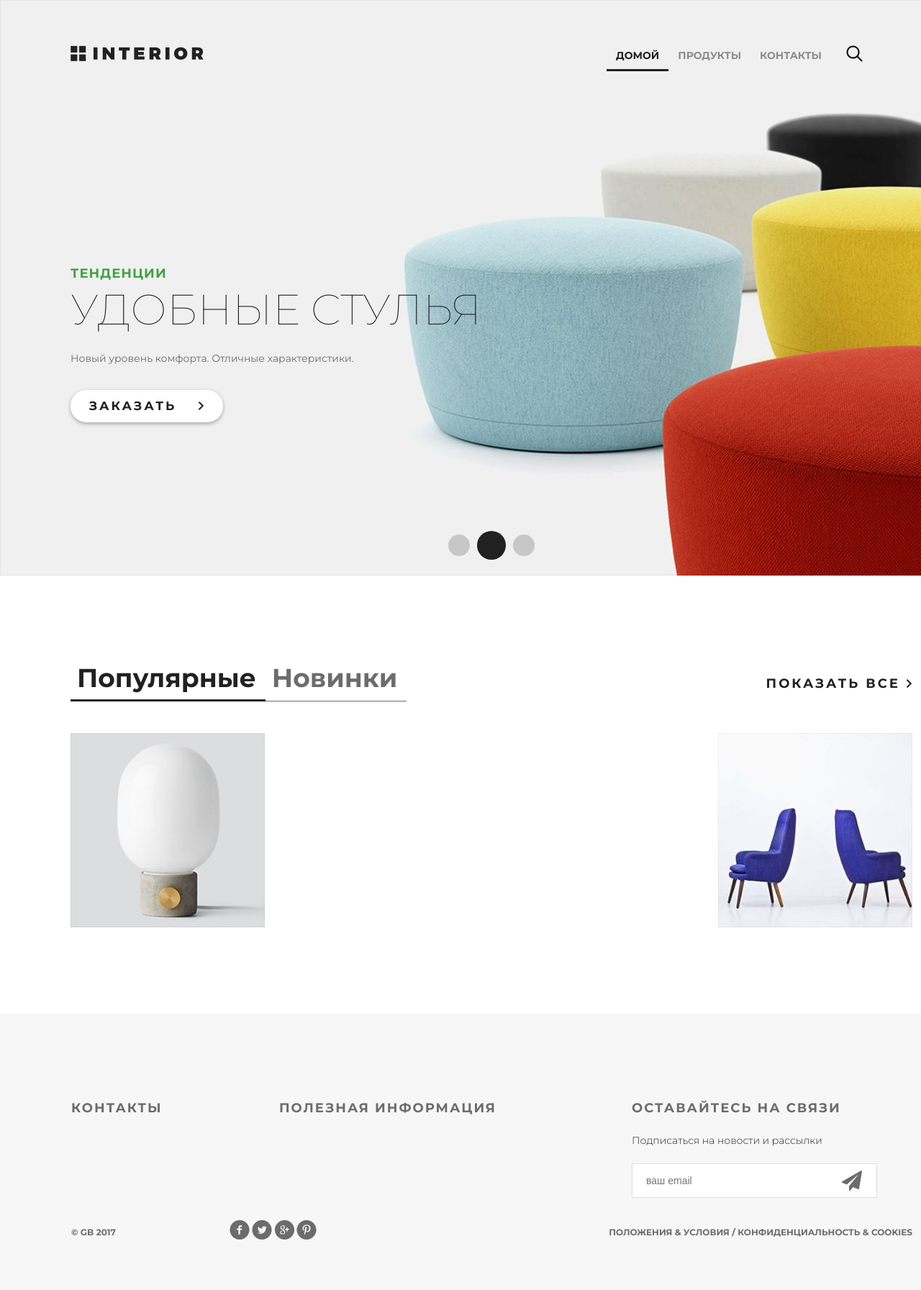
After one commit to usermuser/Geekbrains_django1, a Django app: template geekshop/mainapp/templates/mainapp/index2.html in a window 1280 px wide; the page is wider, and only the part inside the window is pictured. The commit adds this page. Shown: that part at 72% size. Run offline with Django 3.2, Linux system fonts and the light colour scheme; the template is opened without the code that fills it: most values are stand-ins (such as "Sample title", 1, 10 or a date in 2020).

Commit message:
started lesson2 hw

```diff
--- a/geekshop/geekshop/urls.py
+++ b/geekshop/geekshop/urls.py
@@ -18,8 +18,8 @@ from django.urls import path
 import mainapp.views as mainapp
 
 urlpatterns = [
-    path('', mainapp.index),
-    path('products/', mainapp.products),
-    path('contact/', mainapp.products),
+    path('', mainapp.index, name='main'),
+    path('products/', mainapp.products, name='products'),
+    path('contacts/', mainapp.products, name='contacts'),
     path('admin/', admin.site.urls),
 ]
--- /dev/null
+++ b/geekshop/mainapp/templates/mainapp/index2.html
@@ -0,0 +1,114 @@
+<!DOCTYPE html>
+{% load static %}
+<html>
+<head>
+	<meta charset="utf-8">
+	<title>
+        {% block title %}
+          {{ page_title }}
+        {% endblock %}
+    </title>
+
+    {% block css %}
+	<link rel="stylesheet" type="text/css" href="{% static 'style.css' %}">
+	<link rel="stylesheet" href="{% static 'fonts/font-awesome/css/font-awesome.css' %}">
+    {% endblock %}
+
+    {% block js %}
+    {% endblock %}
+</head>
+<body>
+	<div class="container">
+        {% block menu %}
+        {% endblock %}
+		<div class="slider">
+			<div class="header clearfix">
+				<a href="/" class="logo"></a>
+				<ul class="menu">
+					<li><a href="{% url 'main' %}" class="active">домой</a></li>
+					<li><a href="{% url 'products' %}">продукты</a></li>
+					<li><a href="{% url 'contacts' %}">контакты</a></li>
+				</ul>
+				<a href="#" class="search"></a>
+			</div>
+			<div class="text-slider">
+				<h3 class="green">тенденции</h3>
+				<h3 class="big"> удобные стулья</h3>
+				<p>Новый уровень комфорта. Отличные характеристики.</p>
+				<a href="#" class="button-order">заказать <img src="{% static 'img/arrow.png' %}" alt=""></a>
+			</div>
+			<div class="navi">
+				<a href="#"></a><a href="#"></a><a href="#"></a>
+			</div>
+		</div>
+
+		<div class="featured">
+			<div class="featured-menu">
+					<a class="active" href="#">Популярные</a><a href="#">Новинки</a>
+			</div>
+			<a class="explore" href="#">показать все <img src="{% static 'img/arrow.png' %}" alt=""></a>
+			<div class="clearfix">
+			</div>
+			<div class="tab-content">
+				<div class="block">
+					<a href="#"><img src="{% static 'img/product-1.jpg' %}" alt="">
+						<div class="text">
+							<img src="{% static 'img/icon-hover.png' %}" alt="img">
+							<h4>Отличный стул</h4>
+							<p>Расположитесь комфортно. </p>
+						</div>
+					</a>
+				</div>
+				<div class="block">
+					<a href="#"><img src="{% static 'img/product-2.jpg' %}" alt="">
+						<div class="text">
+							<img src="{% static 'img/icon-hover.png' %}" alt="">
+							<h4>Стул повышенного качества</h4>
+							<p>Не оторваться. </p>
+						</div>
+					</a>
+				</div>
+			</div>
+		</div>
+
+        <div class="content">
+            {% block content %}
+
+            {% endblock %}
+        </div>
+
+		<div class="clr"></div>
+
+	</div>
+
+    {% block footer %}
+    <div class="footer">
+        <div class="clearfix">
+            <div class="text-footer">
+                <h3>контакты</h3>
+            </div>
+            <div class="text-footer">
+                <h3>полезная информация</h3>
+            </div>
+            <div class="text-footer clearfix">
+                <h3>Оставайтесь на связи</h3>
+                <p>Подписаться на новости и рассылки</p>
+                <form>
+                    <input type="email" name="email" placeholder="ваш email">
+                    <a href="#"><i class="fa fa-paper-plane fa-2x" aria-hidden="true"></i></a>
+                </form>
+            </div>
+        </div>
+        <p class="small">&copy; GB 2017</p>
+        <div class="social">
+            <a href="#" class="social1"></a>
+            <a href="#" class="social2"></a>
+            <a href="#" class="social3"></a>
+            <a href="#" class="social4"></a>
+        </div>
+        <p class="small">Положения &amp; Условия  /  Конфиденциальность &amp; Cookies</p>
+    </div>
+    {% endblock %}
+
+</body>
+</html>
```
Also changed, not shown: geekshop/mainapp/templates/mainapp/index.html (+13 -11 lines), geekshop/mainapp/templates/mainapp/layouts/layout.html (added, +114 -0 lines), geekshop/mainapp/views.py (+4 -3 lines), 1 other file.
